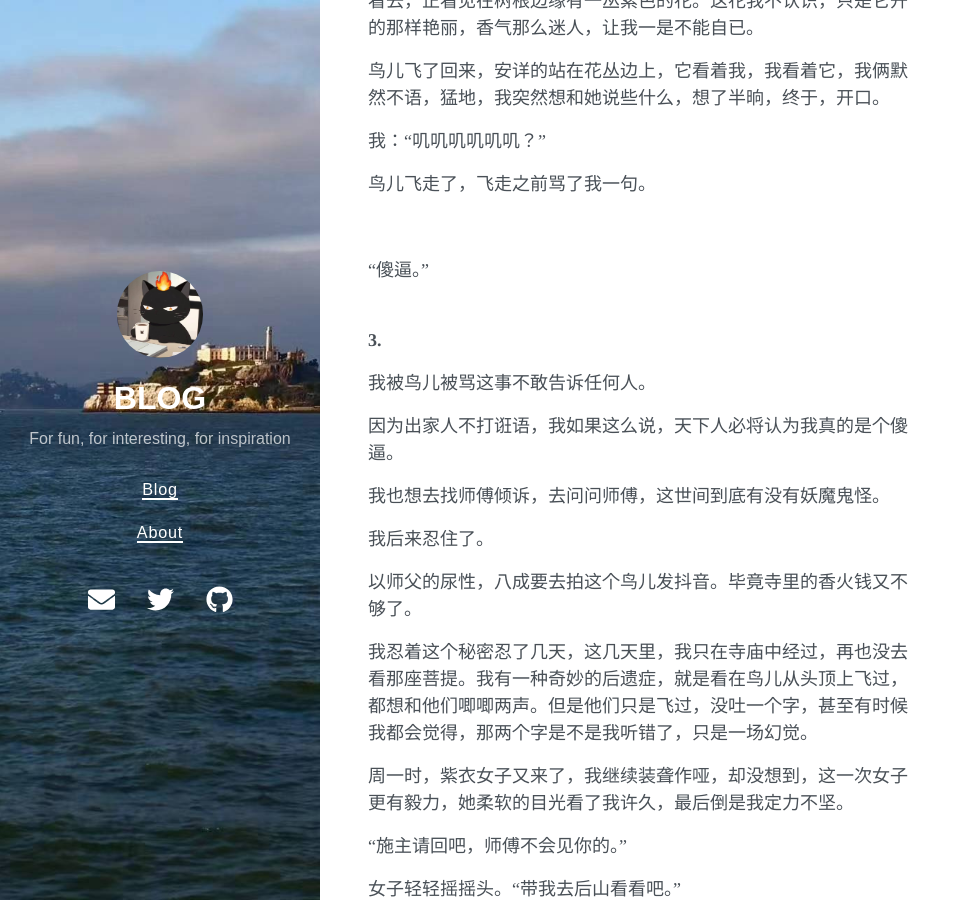
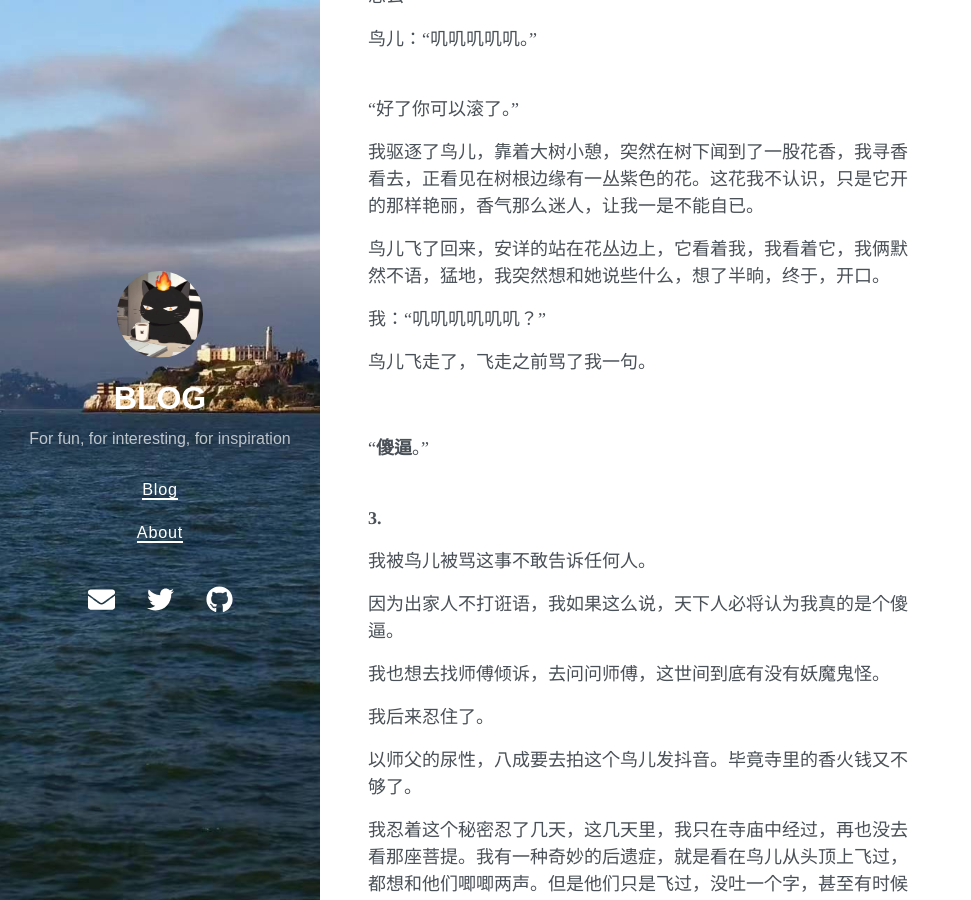
Before and after one commit to New-lay/New-lay.github.io, a Jekyll site: the page built from _posts/2023-11-21-story-4.md, in a window 1280 px wide and 900 px high, scrolled down 1903 px. Shown: the whole window, without its empty margins (0-971 px from the left). Built offline with Jekyll 4.4.1, drawn with Linux system fonts in a browser that asks for light colours; nearby versions of some CDN libraries.

Commit message:
Update 2023-11-21-story-4.md

```diff
--- a/_posts/2023-11-21-story-4.md
+++ b/_posts/2023-11-21-story-4.md
@@ -7,6 +7,7 @@ date: 2023-11-21 16:33 +0800
 ---
 
 **1.**
+
 <br>
 今天那位妙龄女子又来找师傅，师傅仍是没见。
 
@@ -15,10 +16,10 @@ date: 2023-11-21 16:33 +0800
 
 “小和尚，你师父在么？”
 
-
+<br>
 我知道师傅在的，师傅在他的禅房里鼾声震天，临睡前特意警告我，若有一位穿紫色衣服的女子，避之不见。
 
-
+<br>
 出家人不打诳语，面对女子希冀的目光，我只好盘膝而坐，眼观鼻，手声声敲着木鱼。大概一炷香的时间，女子便不再问询。她双掌合十的向我鞠了一下。
 “那小师傅，我下次再来。”
 
@@ -29,7 +30,7 @@ date: 2023-11-21 16:33 +0800
 她就这样走了，风吹过她的衣裙，飘来震震花香，我不知这是哪一种胭脂，香味恁的熟悉。她走出寺外，撑开油伞，消失于一片烟雨中。
 
 
-
+<br>
 <br>
 **2.**
 
@@ -61,7 +62,7 @@ date: 2023-11-21 16:33 +0800
 这首歌师傅唱的撕心裂肺，把我唱的五脏六腑剧痛，这让我明白了，师傅在变成光头之前，也是一个有故事男人。
 
 
-
+<br>
 我愿意在树下读经，也愿意在树下求解。当我有了困惑，我就坐在树下，问个三天两天。
 
 但菩提不言语，清风不言语，只剩下一只鸟儿在树冠聒噪。它从树冠飞侠，飞到我的肩头。
@@ -79,7 +80,7 @@ date: 2023-11-21 16:33 +0800
 鸟儿：“叽叽叽叽叽。”
 
 
-
+<br>
 “好了你可以滚了。”
 
 我驱逐了鸟儿，靠着大树小憩，突然在树下闻到了一股花香，我寻香看去，正看见在树根边缘有一丛紫色的花。这花我不认识，只是它开的那样艳丽，香气那么迷人，让我一是不能自已。
@@ -92,7 +93,7 @@ date: 2023-11-21 16:33 +0800
 
 <br>
 
-“傻逼。”
+“**傻逼**。”
 
 
 
@@ -184,7 +185,7 @@ date: 2023-11-21 16:33 +0800
 
 
 
-“傻逼。”
+“**傻逼**。”
 
 <br>
 
```
